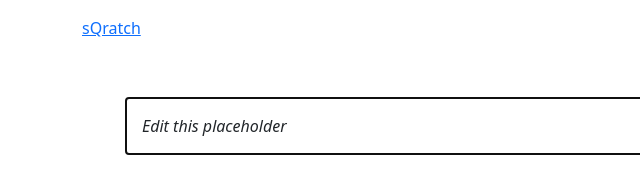
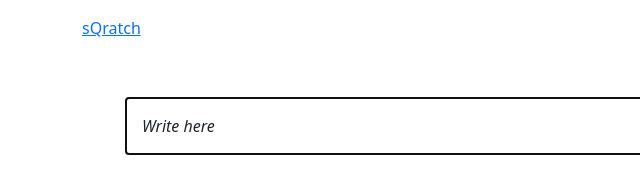
Before and after one commit to lucasgonze/sQratch, a website: page site/index.html in a window 1280 px wide. Shown: the full height of the page, 0-640 px from the left. Drawn offline with Linux system fonts and the light colour scheme.

Commit message:
Change placeholder text: shorten for readability
Signed-off-by: Lucas Gonze <lucas@gonze.com>

```diff
--- a/site/index.html
+++ b/site/index.html
@@ -90,7 +90,7 @@
         <article
           class="editor"
           contenteditable
-          data-placeholder="Edit this placeholder"
+          data-placeholder="Write here"
           id="mcguffin"
           ></article>
           <p id="counter"></p>
```
